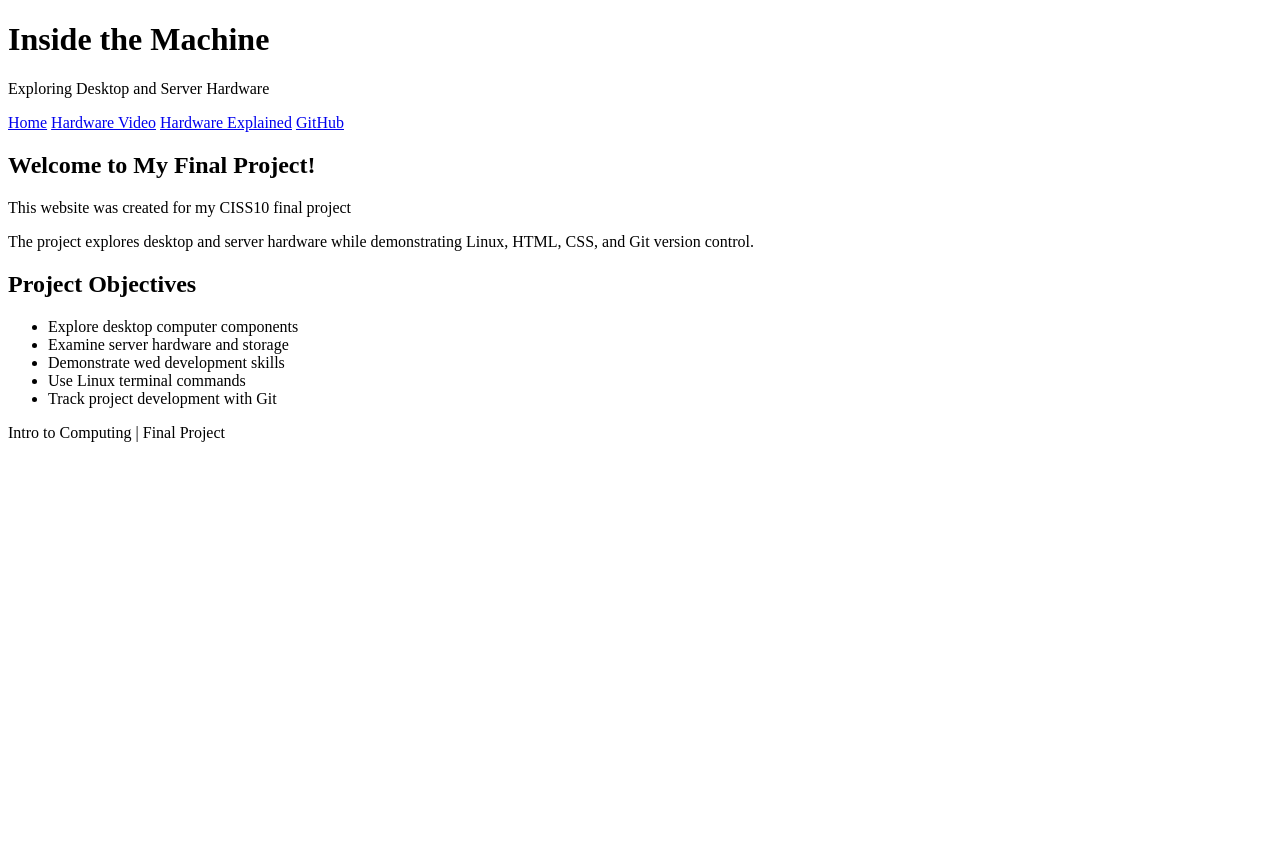
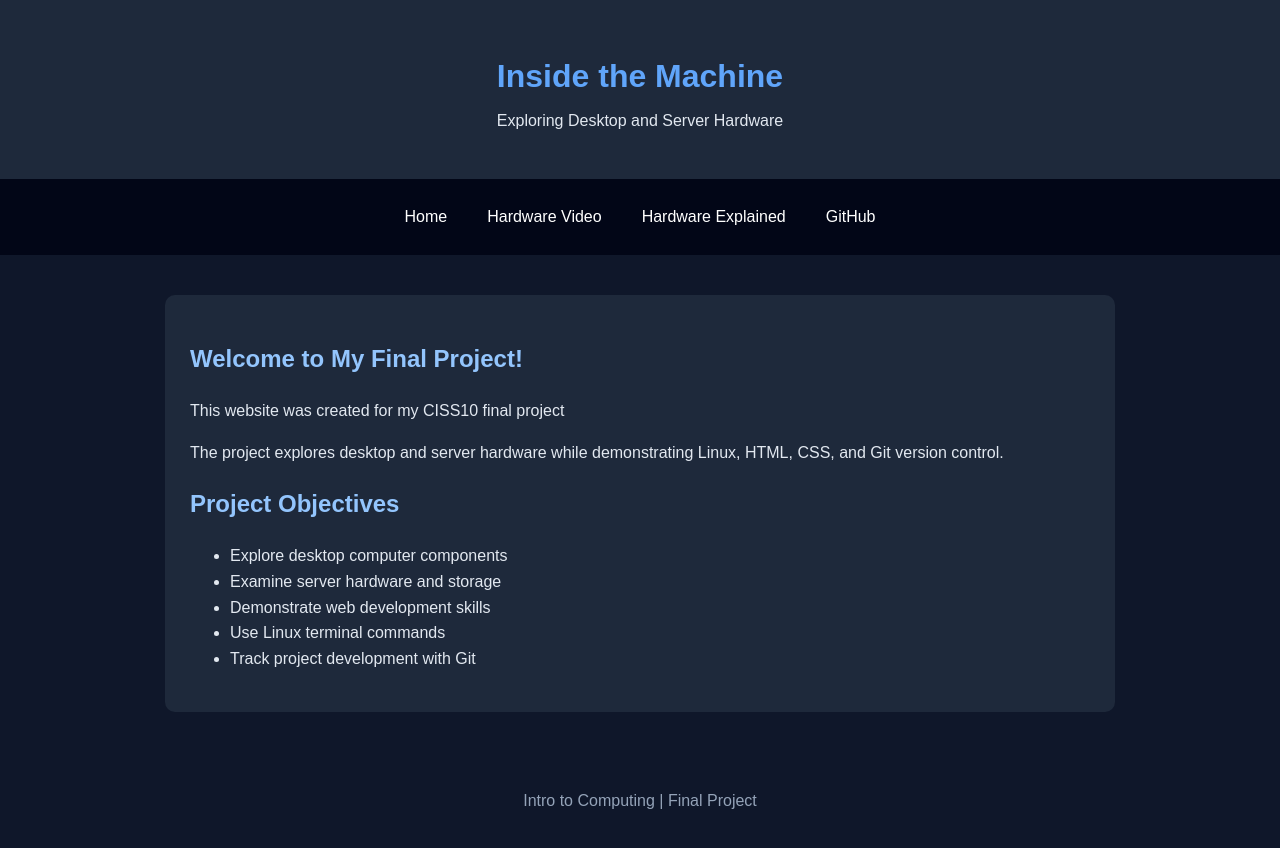
Before and after one commit to Sap-hub3448/intro-computing-final, a plain HTML site: page index.html in a window 1280 px wide. Before the commit the page ends 800 px from the top, so only its background shows below. Drawn offline with Linux system fonts and the light colour scheme.

Commit message:
Added CSS styling and changed homepage layout

```diff
--- a/css/style.css
+++ b/css/style.css
@@ -0,0 +1,81 @@
+/*General Page Styling */
+
+body {
+	margin: 0;
+	font-family: Arial, sans-serif;
+	background-color: #0f172a;
+	color: #e2e8f0;
+	line-height: 1.6;
+}
+
+/* Website Header */
+
+header {
+	background-color: #1e293b;
+	text-align: center;
+	padding: 30px 20px;
+}
+
+header h1 {
+
+	color: #60a5fa;
+	margin-bottom: 5px;
+}
+
+header p {
+	margin-top: 0;
+}
+
+/* Navigation Bar */
+
+nav {
+	background-color: #020617;
+	display: flex;
+	justify-content: center;
+	flex-wrap: wrap;
+	gap: 10px;
+	padding: 15px;
+}
+
+nav a {
+	color: white;
+	text-decoration: none;
+	padding: 10px 15px;
+	border-radius: 5px;
+}
+
+nav a:hover {
+	background-color: #2563eb
+}
+
+/* Main Content */
+main {
+	max-width: 900px;
+	margin: 40px auto;
+	padding: 25px;
+	background-color: #1e293b;
+	border-radius: 10px;
+}
+
+h2 {
+	color: #93c5fd;
+}
+
+/* Footer */
+	footer {
+		text-align: center;
+		padding: 20px;
+		color: #94a3b8;
+	}
+
+/* Mobile Layout */
+	@media (max-width: 600px) {
+		main {
+			margin: 20px 10px;
+			padding: 15px;
+		}
+
+		nav a {
+			padding: 8px;
+		}
+	}
--- a/index.html
+++ b/index.html
@@ -4,13 +4,14 @@
 <head>
     <meta charset="UTF-8">
     <meta name="viewport" content="width=device-width, initial-scale=1.0">
+    <link rel="stylesheet" href="css/style.css">
     <title>Inside the Machine</title>
 </head>
 <body>
 
 	<header>
 		<h1>Inside the Machine</h1>
-		<p>Exploring Desktop and Server Hardware<p>
+		<p>Exploring Desktop and Server Hardware</p>
 	</header>
 
 	<nav>
@@ -39,7 +40,7 @@
 		<ul>
 			<li>Explore desktop computer components</li>
 			<li>Examine server hardware and storage</li>
-			<li>Demonstrate wed development skills</li>
+			<li>Demonstrate web development skills</li>
 			<li>Use Linux terminal commands</li>
 			<li>Track project development with Git</li>
 		</ul>
```
